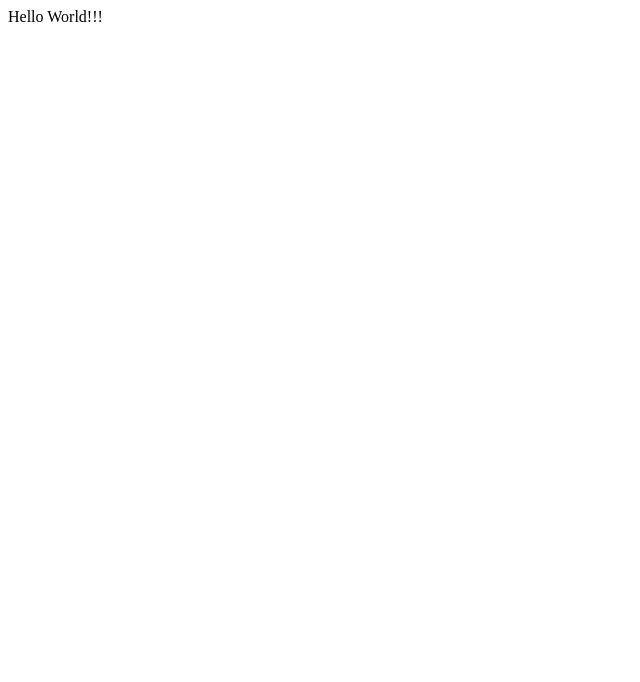
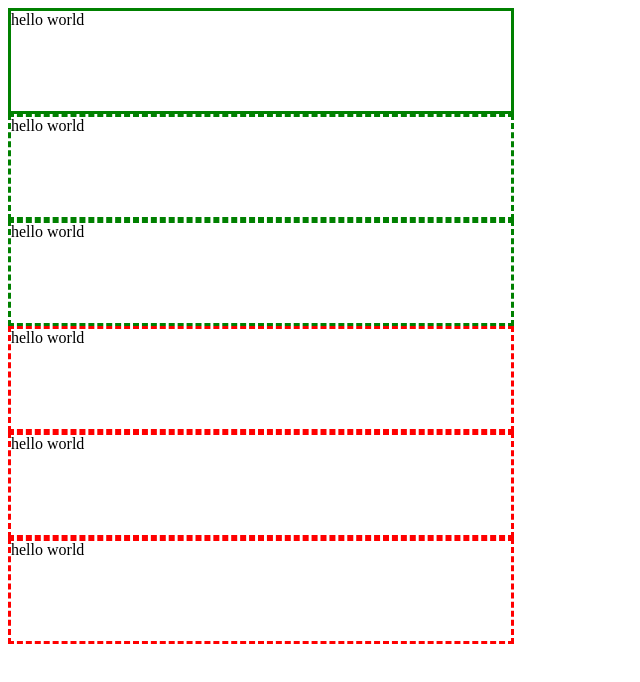
Before and after one commit to denniskuerschner/html, a plain HTML site: page index.html in a window 1280 px wide. Shown: the whole page, without its empty margins (0-640 px from the left). Drawn offline with Linux system fonts and the light colour scheme.

Commit message:
Added styles

```diff
--- a/index.html
+++ b/index.html
@@ -4,8 +4,55 @@
         <title>
             Hello World
         </title>
+
     </head>
     <body>
-        Hello World!!!
+        <style>
+            .container {
+                border-style:dashed;
+                border-width:3px;
+                height: 100px;
+                width: 500px;
+            }
+
+            .container-color-yellow{
+                border-color:green;
+            }
+
+            .container-color-red{
+                border-color:red;
+
+
+            }
+
+            #container1{
+                border-style: solid;
+            }
+        </style>
+
+        <div id="container1" class="container container-color-yellow">
+            hello world
+        </div>
+
+        <div class="container container-color-yellow">
+            hello world
+        </div>
+
+        <div class="container container-color-yellow" >
+            hello world
+        </div>
+
+        <div class="container container-color-red">
+            hello world
+        </div>
+
+        <div class="container container-color-red">
+            hello world
+        </div>
+
+        <div class="container container-color-red">
+            hello world
+        </div>
+
     </body>
 </html>
```
